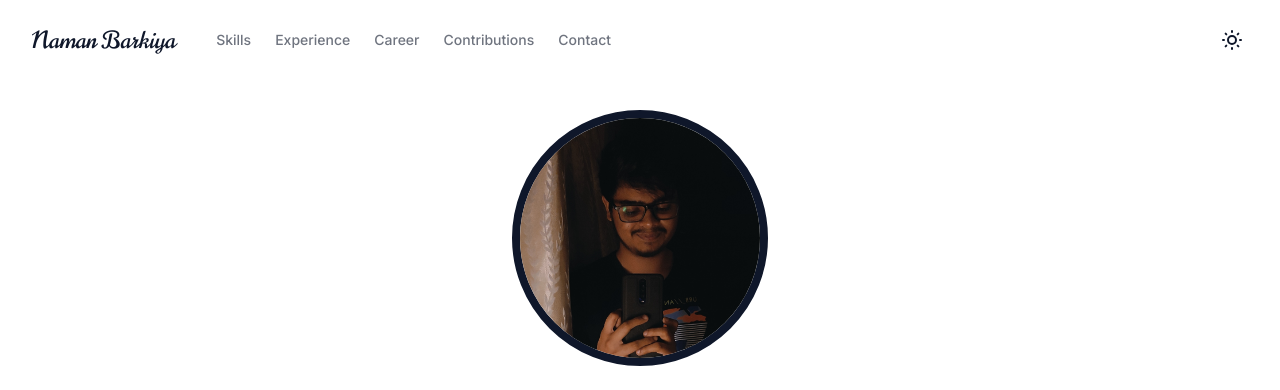
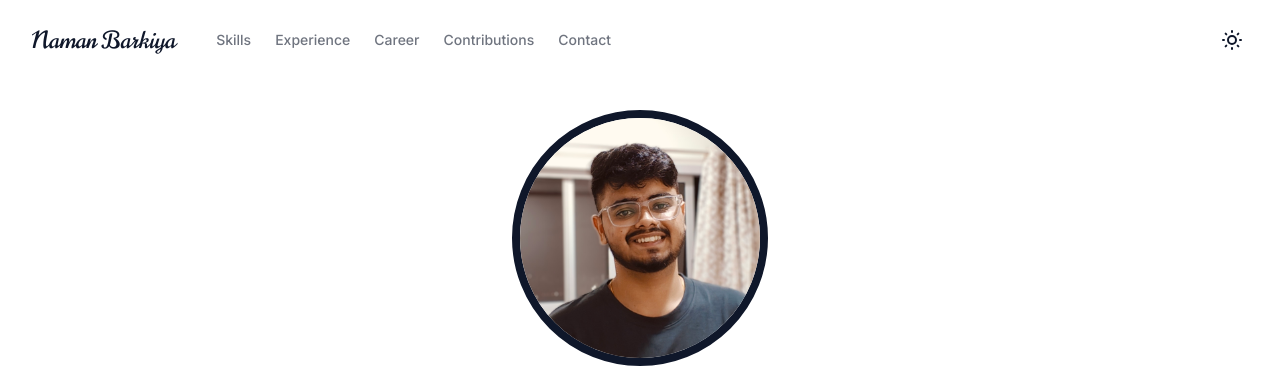
Before and after one commit to namanbarkiya/minimal-next-portfolio, a Next.js app: page / in a window 1280 px wide. Shown: the top 390 px of the page. Built offline with nearby package versions, Linux system fonts and the light colour scheme; no server answers.

Commit message:
image update

```diff
--- a/app/(root)/page.tsx
+++ b/app/(root)/page.tsx
@@ -17,7 +17,7 @@ import { pagesConfig } from "@/config/pages";
 import { siteConfig } from "@/config/site";
 import { featuredSkills } from "@/config/skills";
 import { cn } from "@/lib/utils";
-import namanImg from "@/public/naman-img.jpg";
+import profileImg from "@/public/profile-img.jpg";
 
 export const metadata: Metadata = {
   title: `${pagesConfig.home.metadata.title} | Modern Next.js Developer Portfolio Template`,
@@ -74,7 +74,7 @@ export default function IndexPage() {
       <section className="space-y-6 pb-8 pt-6 mb-0 md:pb-12 md:py-20 lg:py-32 h-screen flex items-center">
         <div className="container flex max-w-[64rem] flex-col items-center gap-4 text-center -mt-20">
           <Image
-            src={namanImg}
+            src={profileImg}
             height={100}
             width={100}
             sizes="100vw"
```
Also changed, not shown: public/naman-img.jpg (deleted), public/profile-img.jpg (added).
